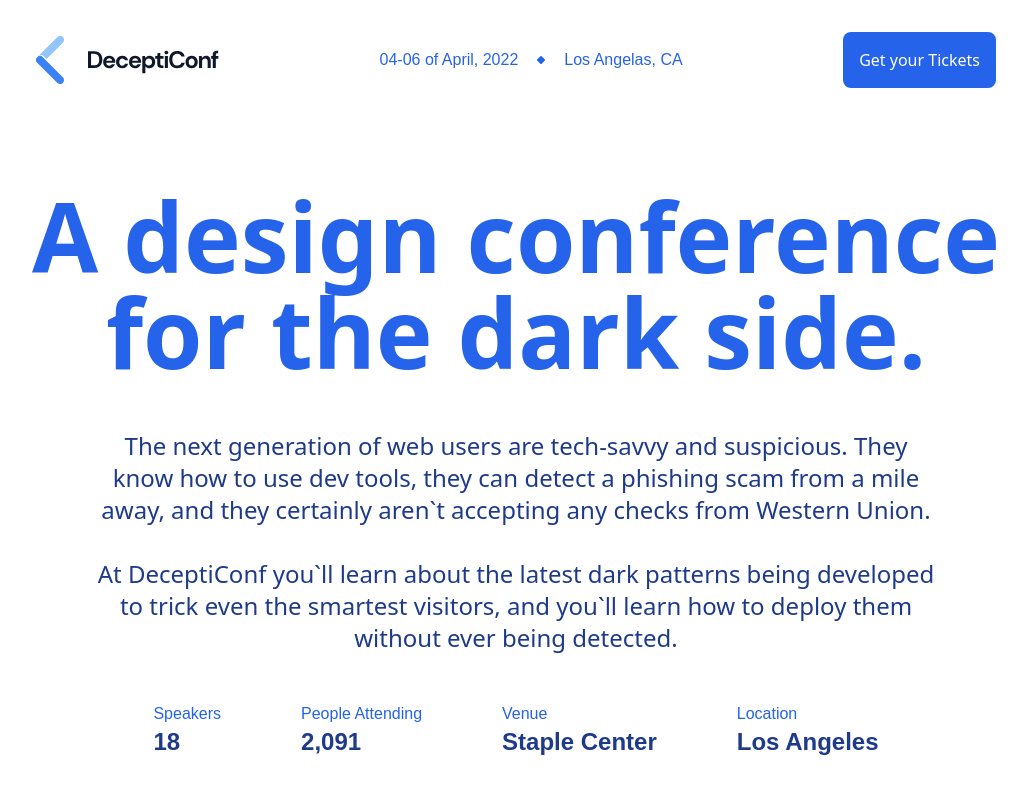
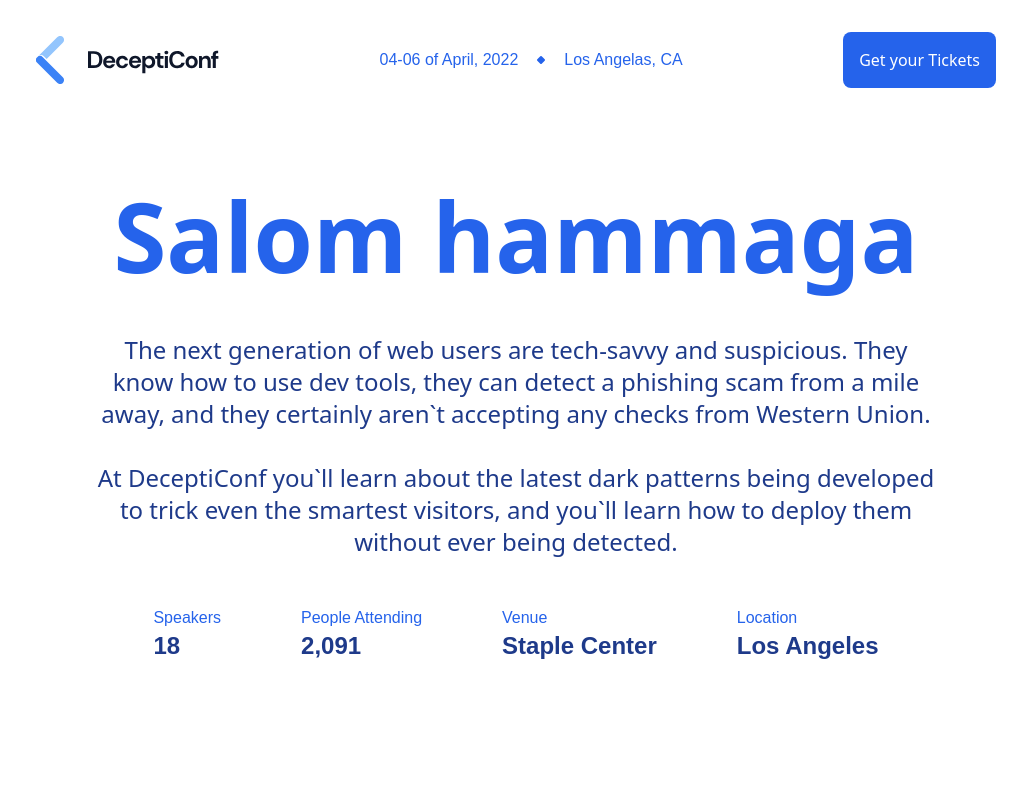
Before and after one commit to web-developer-2024-netizen/Decepticonf, a plain HTML site: page index.html in a window 1280 px wide. Shown: the top 800 px of the page, without its empty margins (124-1151 px from the left). Drawn offline with nearby package versions, Linux system fonts and the light colour scheme.

Commit message:
comentariya yozildi

```diff
--- a/index.html
+++ b/index.html
@@ -41,7 +41,7 @@
 
     <div class="marginAuto">
         <div class="text-center mt-[100px]">
-            <h1 class="text-[#2563eb] font-bold text-8xl">A design conference <br> for the dark side.</h1>
+            <h1 class="text-[#2563eb] font-bold text-8xl">Salom hammaga</h1>
             <p class="text-2xl mt-[50px] text-[#1e3a8a] ">The next generation of web users are tech-savvy and
                 suspicious. They <br> know how to use dev tools, they can detect a phishing scam from a mile <br> away,
                 and they certainly aren`t accepting any checks from Western Union.</p>
```
